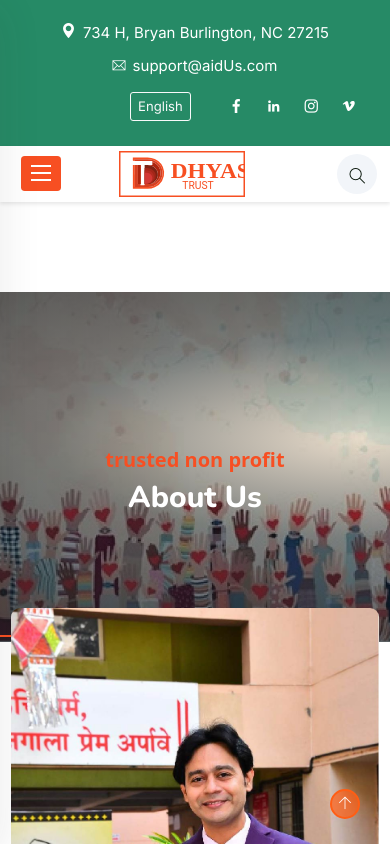
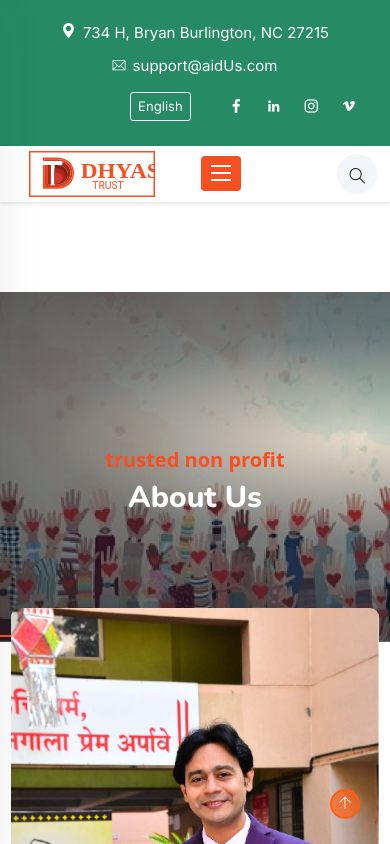
Before and after one commit to HimanProgrammer/Dhyas, a Next.js app: page /about in a window 390 px wide. Shown: the top 844 px of the page. Built offline with nearby package versions, Linux system fonts and the light colour scheme; a web font is replaced by a local one.

Commit message:
first commit

```diff
--- a/components/headerS3/HeaderS3.js
+++ b/components/headerS3/HeaderS3.js
@@ -44,16 +44,18 @@ const HeaderS3 = ({ carts, hclass }) => {
         <nav className="navigation navbar mt-60 navbar-expand-lg navbar-light">
           <div className="container-fluid">
             <div className="row align-items-center">
-              <div className="col-lg-3 col-md-3 col-3 d-lg-none dl-block">
-                <MobileMenu />
-              </div>
+
 
               <div className="col-lg-2 col-md-6 col-6">
                 <div className="navbar-header">
-                  <Link href="/home" onClick={handleClick} className="navbar-brand">
+                  <Link href="/" onClick={handleClick} className="navbar-brand">
                     <Image src={Logo} alt="logo" />
                   </Link>
                 </div>
+              </div>
+
+              <div className="col-lg-3 col-md-3 col-3 d-lg-none dl-block">
+                <MobileMenu />
               </div>
 
               <div className="col-lg-6 col-md-1 col-1">
```
